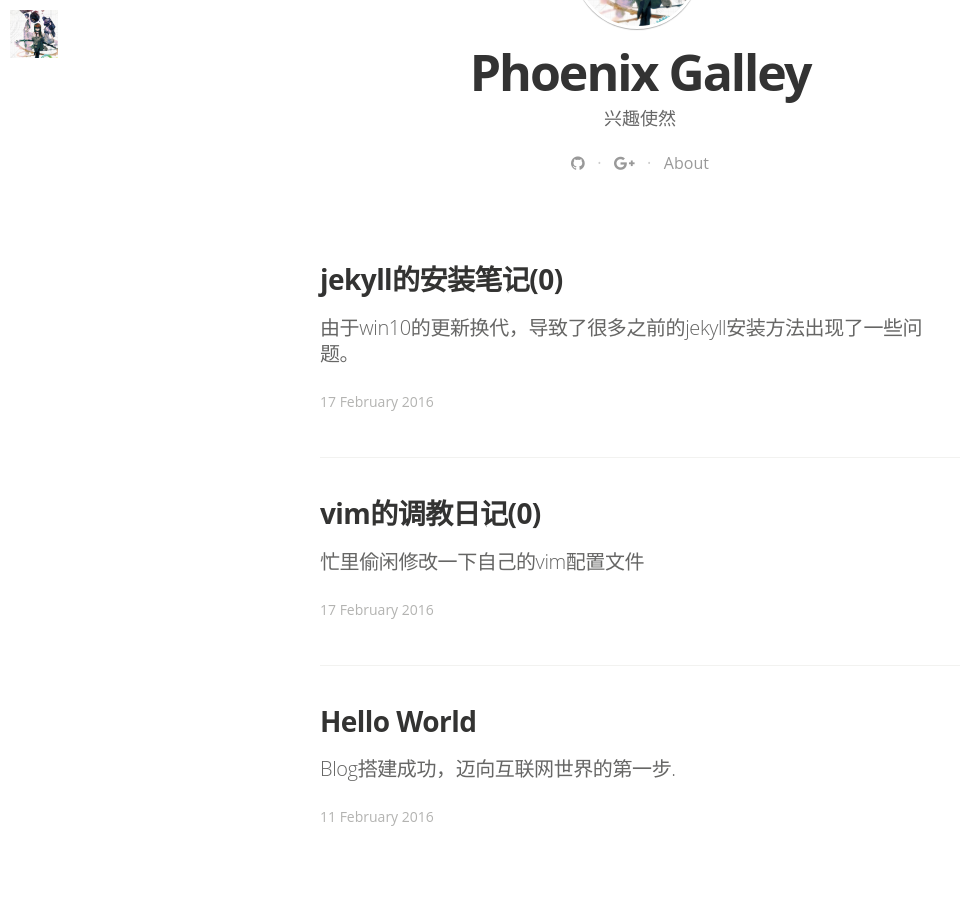
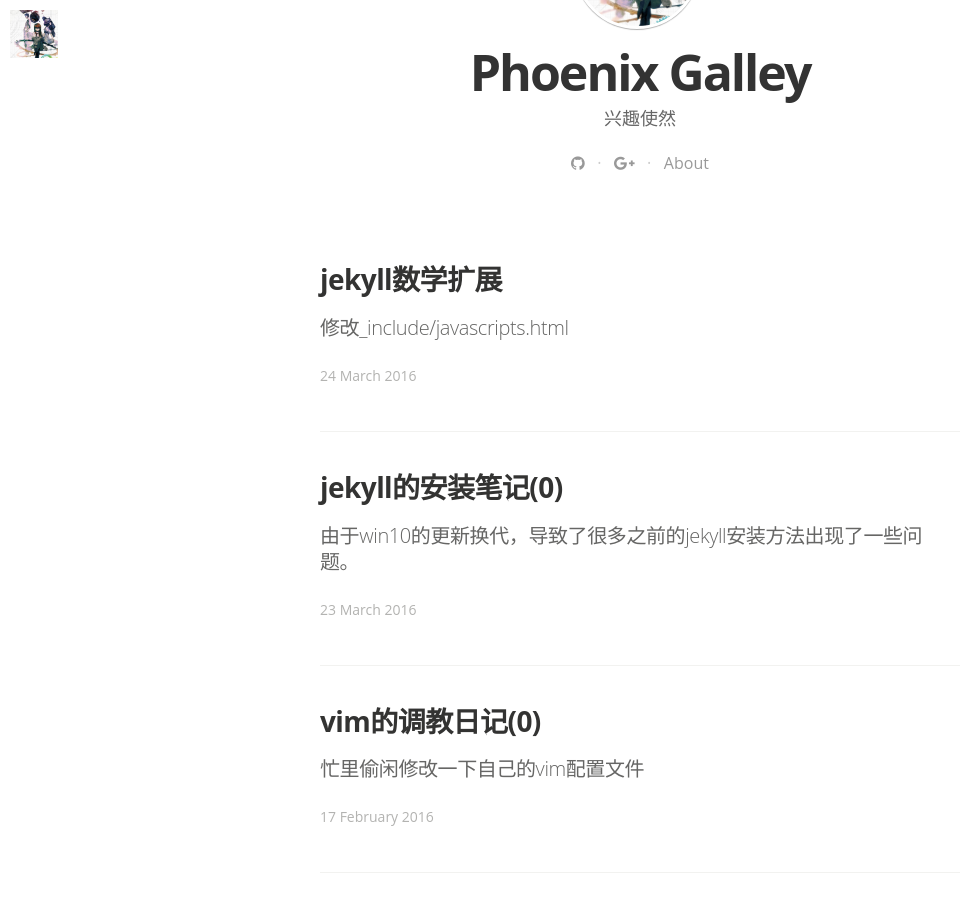
Before and after one commit to xwind/xwind.github.io, a Jekyll site: the page built from index.html, in a window 1280 px wide and 900 px high, scrolled down 487 px. Shown: the whole window, without its empty margins (0-974 px from the left). Built offline with Jekyll 4.4.1, drawn with Linux system fonts in a browser that asks for light colours; nearby versions of some CDN libraries; some web fonts are replaced; the list of posts is cut into pages by our own code.

Commit message:
jekyll install

```diff
--- a/_config.yml
+++ b/_config.yml
@@ -17,6 +17,7 @@ name: 'xwind'
 author: 'xwind'
 author_image: "/assets/images/author.jpg"
 
+markdown: kramdown
 disqus: true
 disqusname: xwindphoenix.space
 paginate:	5
--- a/_includes/javascripts.html
+++ b/_includes/javascripts.html
@@ -2,6 +2,7 @@
 <script type="text/javascript" src="{{ "/assets/js/jquery.fitvids.js" | prepend: site.baseurl  }}"></script>
 <script type="text/javascript" src="{{ "/assets/js/index.js" | prepend: site.baseurl  }}"></script>
 <script type="text/javascript" src="{{ "/assets/js/readingTime.min.js" | prepend: site.baseurl  }}"></script>
+<script type="text/javascript" src="http://cdn.mathjax.org/mathjax/latest/MathJax.js?config=TeX-AMS-MML_HTMLorMML"> </script>
 <script>
 (function ($) {
   "use strict";
--- a/_posts/2016-02-17-vim-training-0.markdown
+++ b/_posts/2016-02-17-vim-training-0.markdown
@@ -9,7 +9,7 @@ comments: true
 ---
 忙里偷闲修改一下自己的vim配置文件
 
-#加载配色
+\#加载配色
 
 1. 从[这里](https://github.com/plasticboy/vim-markdown)git到最新的markdown配色方案
 2. 将其中所有的文件复制到你的vim目录下
--- /dev/null
+++ b/_posts/2016-03-24-jekyll-math.markdown
@@ -0,0 +1,29 @@
+---
+layout: post
+title: "jekyll数学扩展"
+date: 2016-03-24
+category: code
+tags: jekyll mathjax
+comments: true
+---
+
+* 修改\_include/javascripts.html
+
+{% highlight html %}
+<script type="text/javascript"
+ src="http://cdn.mathjax.org/mathjax/latest/MathJax.js?config=TeX-AMS-MML_HTMLorMML">
+</script>
+{% endhighlight html %}
+
+* 打开命令提示符
+{% highlight ruby %}
+gem install kramdown
+{% endhighlight ruby %}
+
+* 修改\_config.yml
+{% highlight html %}
+markdown: kramdown
+{% endhighlight html %}
+
+* 效果测试
+$$a^2 + b^2 = c^2$$
--- a/_posts/2016-03-24-jekyll-training-0.markdown
+++ b/_posts/2016-03-24-jekyll-training-0.markdown
@@ -1,7 +1,7 @@
 ---
 layout: post
 title: "jekyll的安装笔记(0)"
-date: 2016-02-17
+date: 2016-03-23
 category: code
 tags: jekyll windows ruby
 comments: true
```
Also changed, not shown: 1 other file.
